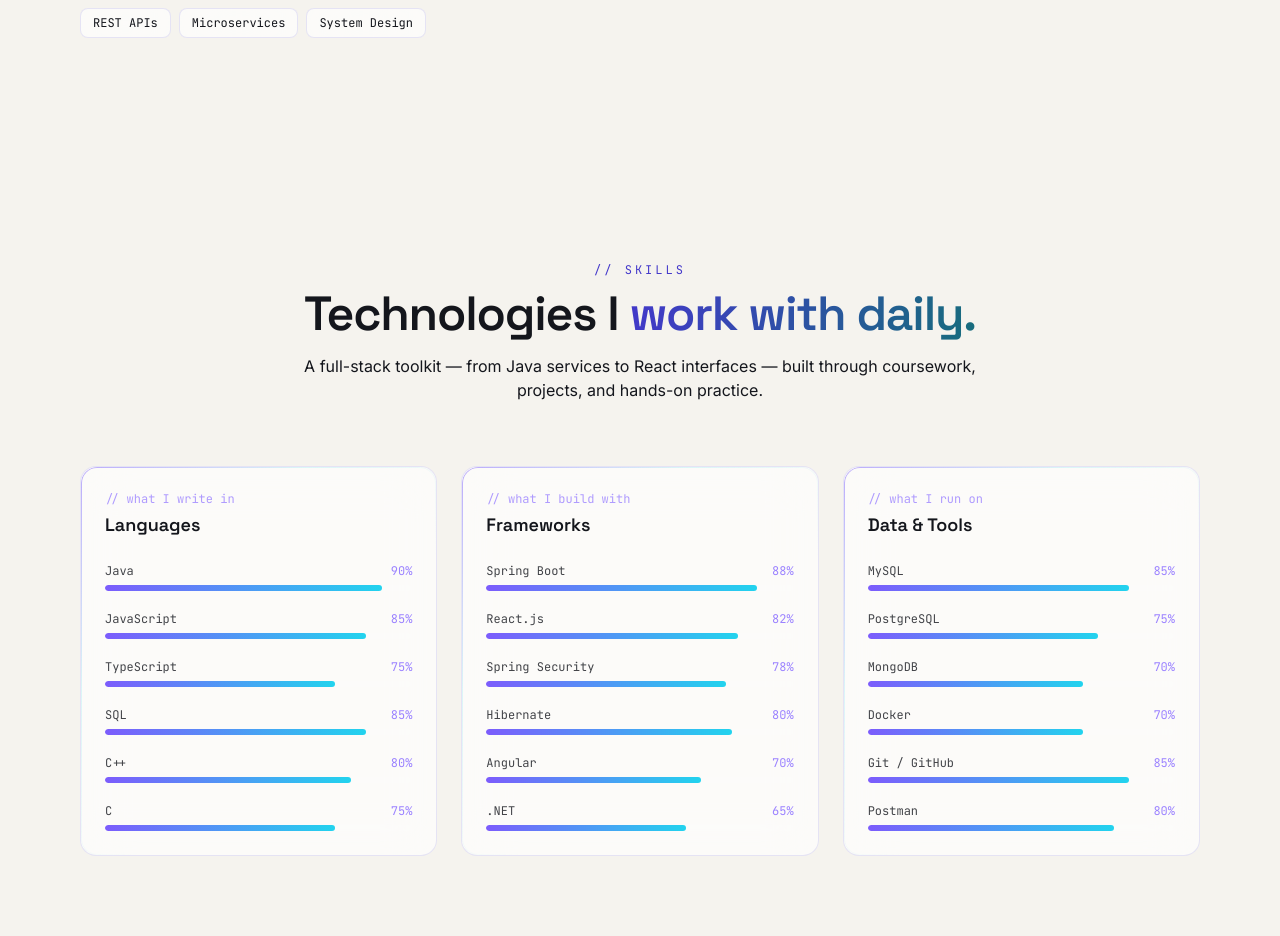
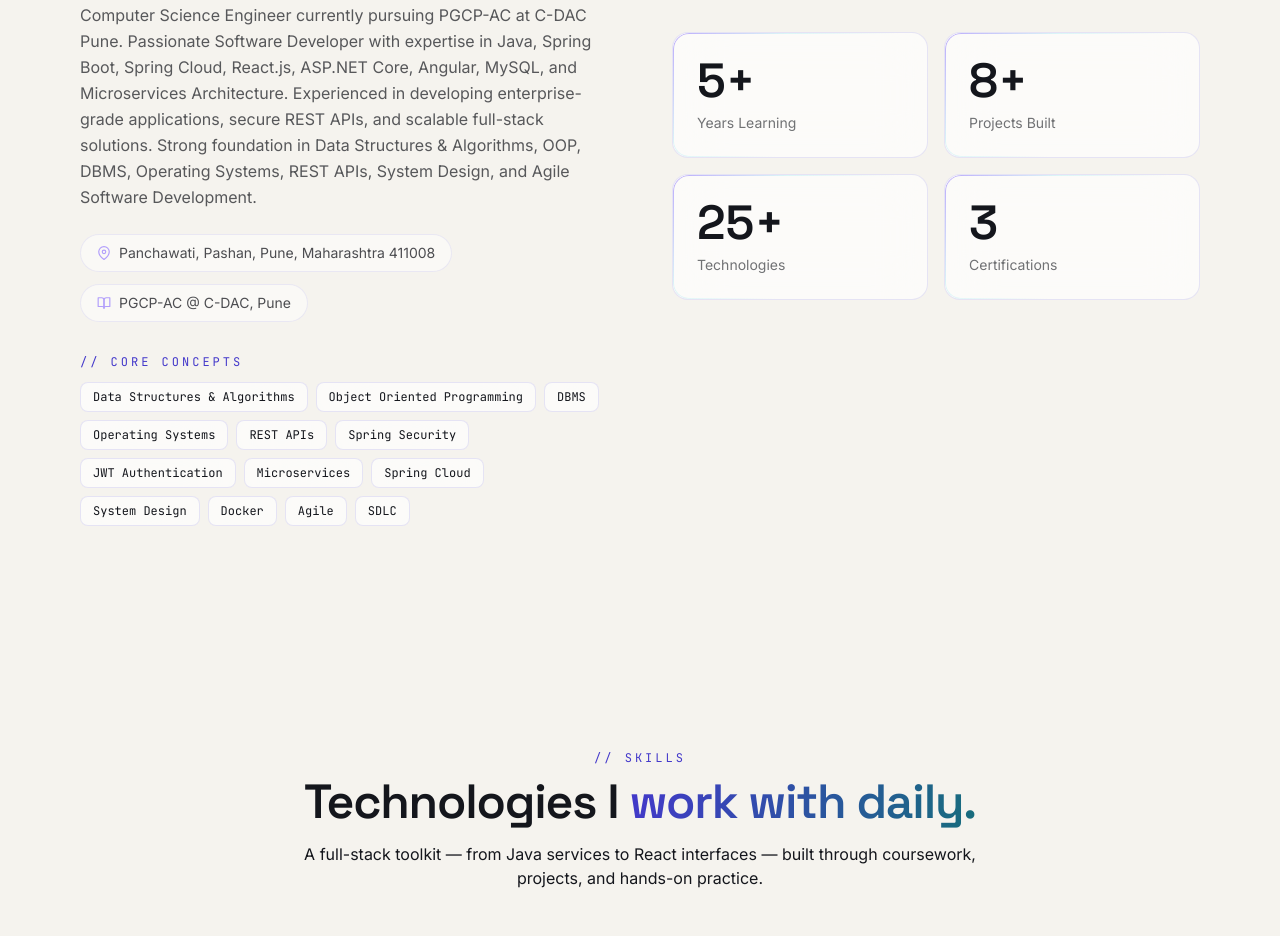
Before and after one commit to letscodeadii/Aditya_Singh_Portfolio, a React (Vite) app in the folder portfolio/: page / in a window 1280 px wide. Shown: the part 1536-2472 px from the top of the page. Built offline with nearby package versions, Linux system fonts and the light colour scheme.

Commit message:
Update resumeData.js

```diff
--- a/portfolio/src/data/resumeData.js
+++ b/portfolio/src/data/resumeData.js
@@ -1,134 +1,222 @@
 // ---------------------------------------------------------------------------
-// Single source of truth for all portfolio content, extracted from the
-// uploaded resume. Edit this file to update the site — no JSX changes needed.
+// Portfolio Data
+// Single source of truth for the portfolio.
+// Updated from latest resume.
 // ---------------------------------------------------------------------------
 
 export const profile = {
   name: "Aditya Singh",
   firstName: "Aditya",
-  role: "Full-Stack Developer",
-  tagline: "I build reliable software, end to end.",
+
+  role: "Software Developer | Full-Stack Java Developer",
+
+  tagline:
+    "Building scalable full-stack and microservices applications with Java, Spring Boot & React.",
+
   location: "Panchawati, Pashan, Pune, Maharashtra 411008",
+
   phone: "+91-6268073745",
+
   email: "letsmailadii@gmail.com",
+
   linkedin: "https://linkedin.com/in/adityaxsingh",
   linkedinLabel: "linkedin.com/in/adityaxsingh",
+
   github: "https://github.com/letscodeadii",
   githubLabel: "github.com/letscodeadii",
+
   summary:
-    "Computer Science Engineer with a Bachelor's degree in CSE (RGPV) and a current PGCP-AC candidate at C-DAC, Pune. Proficient in full-stack development with Java, Spring Boot, React, and MySQL. I build scalable applications with AI integration — including a 90% reduction in manual attendance tracking through face recognition. Strong foundation in DSA, OOPs, and DBMS with a habit of shipping clean, maintainable code.",
+    "Computer Science Engineer currently pursuing PGCP-AC at C-DAC Pune. Passionate Software Developer with expertise in Java, Spring Boot, Spring Cloud, React.js, ASP.NET Core, Angular, MySQL, and Microservices Architecture. Experienced in developing enterprise-grade applications, secure REST APIs, and scalable full-stack solutions. Strong foundation in Data Structures & Algorithms, OOP, DBMS, Operating Systems, REST APIs, System Design, and Agile Software Development.",
+
   resumeFile: "/Aditya_Singh_Resume.pdf",
 };
 
+// ---------------------------------------------------------------------------
+
 export const stats = [
-  { label: "Years Learning & Building", value: 4, suffix: "+" },
-  { label: "Projects Shipped", value: 6, suffix: "+" },
-  { label: "Core Technologies", value: 20, suffix: "+" },
-  { label: "Attendance Effort Cut", value: 90, suffix: "%" },
+  {
+    label: "Years Learning",
+    value: 5,
+    suffix: "+",
+  },
+  {
+    label: "Projects Built",
+    value: 8,
+    suffix: "+",
+  },
+  {
+    label: "Technologies",
+    value: 25,
+    suffix: "+",
+  },
+  {
+    label: "Certifications",
+    value: 3,
+    suffix: "",
+  },
 ];
+
+// ---------------------------------------------------------------------------
 
 export const skillGroups = [
   {
     title: "Languages",
-    comment: "// what I write in",
+    comment: "// programming languages",
+
     items: [
-      { name: "Java", level: 90 },
-      { name: "JavaScript", level: 85 },
-      { name: "TypeScript", level: 75 },
-      { name: "SQL", level: 85 },
-      { name: "C++", level: 80 },
-      { name: "C", level: 75 },
+      { name: "Java", level: 92 },
+      { name: "C#", level: 80 },
+      { name: "JavaScript", level: 86 },
+      { name: "TypeScript", level: 82 },
+      { name: "SQL", level: 88 },
+      { name: "C++", level: 82 },
+      { name: "C", level: 78 },
     ],
   },
+
   {
     title: "Frameworks",
-    comment: "// what I build with",
+    comment: "// backend & frontend",
+
     items: [
-      { name: "Spring Boot", level: 88 },
-      { name: "React.js", level: 82 },
-      { name: "Spring Security", level: 78 },
-      { name: "Hibernate", level: 80 },
-      { name: "Angular", level: 70 },
-      { name: ".NET", level: 65 },
+      { name: "Spring Boot", level: 90 },
+      { name: "Spring Cloud", level: 84 },
+      { name: "Spring Security", level: 85 },
+      { name: "Hibernate", level: 82 },
+      { name: "React.js", level: 85 },
+      { name: "Angular", level: 82 },
+      { name: "ASP.NET Core", level: 78 },
     ],
   },
+
   {
-    title: "Data & Tools",
-    comment: "// what I run on",
+    title: "Database & Tools",
+    comment: "// development tools",
+
     items: [
-      { name: "MySQL", level: 85 },
-      { name: "PostgreSQL", level: 75 },
-      { name: "MongoDB", level: 70 },
-      { name: "Docker", level: 70 },
-      { name: "Git / GitHub", level: 85 },
-      { name: "Postman", level: 80 },
+      { name: "MySQL", level: 88 },
+      { name: "PostgreSQL", level: 80 },
+      { name: "MongoDB", level: 74 },
+      { name: "Docker", level: 78 },
+      { name: "Git & GitHub", level: 90 },
+      { name: "Postman", level: 86 },
+      { name: "Maven", level: 84 },
     ],
   },
 ];
 
+// ---------------------------------------------------------------------------
+
 export const coreConcepts = [
-  "DSA",
-  "OOP",
+  "Data Structures & Algorithms",
+  "Object Oriented Programming",
   "DBMS",
   "Operating Systems",
+  "REST APIs",
+  "Spring Security",
+  "JWT Authentication",
+  "Microservices",
+  "Spring Cloud",
+  "System Design",
+  "Docker",
+  "Agile",
   "SDLC",
-  "Agile",
-  "REST APIs",
-  "Microservices",
-  "System Design",
 ];
+
+// ---------------------------------------------------------------------------
 
 export const experience = [
   {
     id: "cdac",
-    title: "PGCP-AC — Post Graduate Certificate Programme in Advanced Computing",
-    org: "Centre for Development of Advanced Computing (C-DAC), Pashan, Pune",
+
+    title:
+      "PGCP-AC — Post Graduate Certificate Programme in Advanced Computing",
+
+    org: "Centre for Development of Advanced Computing (C-DAC), Pune",
+
     start: "Feb 2026",
+
     end: "Present",
+
     points: [
-      "Pursuing an intensive 24-week full-time program in Advanced Computing with comprehensive training in full-stack development.",
-      "Acquiring expertise in Core Java, J2EE, Spring Boot, Hibernate, .NET, React, MySQL, and Data Structures & Algorithms.",
-      "Developing proficiency in OOPs, Database Management Systems, Operating Systems, and Web Technologies.",
-      "Engaging in hands-on projects and lab sessions to build industry-ready software development skills.",
-      "Part of C-DAC's Common Campus Placement Programme (CCPP) for recruitment opportunities.",
+      "Pursuing an intensive full-time Advanced Computing program focused on enterprise software development.",
+      "Hands-on experience with Java, Spring Boot, Spring Cloud, .NET, React, Angular, Docker, MySQL, and Microservices.",
+      "Building scalable enterprise applications through practical projects and lab sessions.",
+      "Strengthening problem-solving skills with Data Structures & Algorithms, OOP, DBMS, and Operating Systems.",
+      "Participating in C-DAC's Common Campus Placement Programme (CCPP).",
     ],
   },
 ];
 
+// ---------------------------------------------------------------------------
+
 export const projects = [
   {
-    id: "learniq",
+    id: "smart-college-erp",
+
     index: "01",
-    title: "LearnIQ",
-    subtitle: "Education Management System",
+
+    title: "Smart College ERP",
+
+    subtitle: "Microservices-Based College ERP",
+
     description:
-      "A full-stack education management system with role-based access for four user types, real-time notifications, and analytics dashboards.",
-    stack: ["Angular", "Spring Boot", "MySQL", "Hibernate"],
+      "Enterprise-grade College ERP built using Java Spring Boot Microservices architecture with Spring Cloud, Eureka Server, API Gateway, React.js, and MySQL.",
+
+    stack: [
+      "Java 17",
+      "Spring Boot",
+      "Spring Cloud",
+      "React.js",
+      "MySQL",
+      "Docker",
+    ],
+
     points: [
-      "Architected role-based access control for 4 user roles: Admin, Teacher, Student, Parent.",
-      "Optimized complex database queries with Hibernate, achieving 25% faster response time.",
-      "Designed and delivered 10+ modules, including real-time notifications, a parent portal, and analytics dashboards.",
-      "Followed MVC architecture and Agile methodology across 2-week sprint cycles.",
+      "Developed a full-stack microservices-based College ERP application for academic and administrative management.",
+      "Built secure REST APIs using Java 17, Spring Boot, Spring Security, JWT Authentication, and MySQL.",
+      "Implemented Eureka Server and API Gateway for service discovery and request routing.",
+      "Developed React.js dashboards with role-based authentication for Admin, Faculty, Student, and Parent users.",
+      "Containerized all services using Docker Compose and managed builds using Maven.",
     ],
+
+    accent: "cyan",
+  },
+
+  {
+    id: "cartverse",
+
+    index: "02",
+
+    title: "CartVerse",
+
+    subtitle: "Enterprise E-Commerce Platform",
+
+    description:
+      "Full-stack enterprise e-commerce application featuring secure authentication, online payments, clean architecture, and high-performance caching.",
+
+    stack: [
+      "Angular",
+      "ASP.NET Core",
+      "Entity Framework Core",
+      "SQL Server",
+      "Stripe",
+      "Azure Redis",
+    ],
+
+    points: [
+      "Developed secure REST APIs using ASP.NET Core Web API and Entity Framework Core.",
+      "Implemented JWT Authentication and ASP.NET Identity for secure user management.",
+      "Applied Repository, Unit of Work, and Specification design patterns.",
+      "Developed a responsive Angular frontend using RxJS, Reactive Forms, and Bootstrap 5.",
+      "Integrated Stripe Payment Gateway and Azure Redis Cache for improved performance.",
+    ],
+
     accent: "violet",
   },
-  {
-    id: "smart-erp",
-    index: "02",
-    title: "Smart College ERP",
-    subtitle: "Face Recognition Attendance",
-    description:
-      "An AI-powered college ERP with a 3-tier architecture that automates attendance using computer vision, cutting manual effort by 90%.",
-    stack: ["Spring Boot", "React", "MySQL", "JavaCV"],
-    points: [
-      "Engineered a 3-tier architecture: React front end, Spring Boot services, MySQL storage.",
-      "Integrated JavaCV/OpenCV with the LBPH algorithm — a 90% reduction in manual attendance effort.",
-      "Implemented secure JWT authentication with role-based dashboards for 3 user roles.",
-      "Built RESTful APIs for attendance tracking, marks management, and automated reporting.",
-    ],
-    accent: "cyan",
-  },
 ];
+
+// ---------------------------------------------------------------------------
 
 export const certifications = [
   {
@@ -136,56 +224,112 @@ export const certifications = [
     issuer: "Udemy",
     note: "Beginner to Master",
   },
+
   {
     title: "C++ Programming",
     issuer: "Udemy",
-    note: "Beginner to Advanced — Deep Dive in C++",
+    note: "Beginner to Advanced",
   },
+
   {
-    title: "Full Stack Java Dev",
+    title: "Full Stack Java Development",
     issuer: "Udemy",
-    note: "Java, JSP, Spring Boot, JS, React",
+    note: "Java • JSP • Spring Boot • JavaScript • React",
   },
 ];
 
+// ---------------------------------------------------------------------------
+
 export const education = [
   {
-    degree: "B.Tech — Computer Science and Engineering",
+    degree:
+      "Post Graduate Certificate Programme in Advanced Computing (PGCP-AC)",
+
+    school: "Centre for Development of Advanced Computing (C-DAC ACTS), Pune",
+
+    start: "Feb 2026",
+
+    end: "Present",
+
+    score: "Pursuing",
+  },
+
+  {
+    degree: "Bachelor of Technology (B.Tech) — Computer Science & Engineering",
+
     school: "Technocrats Institute of Technology, Bhopal (RGPV)",
+
     start: "2022",
+
     end: "2025",
+
     score: "77.8%",
   },
+
   {
-    degree: "Diploma — Computer Science and Engineering",
-    school: "Sardar Vallabhbhai Patel Polytechnic College, Bhopal (RGPV)",
+    degree: "Diploma — Computer Science & Engineering",
+
+    school:
+      "Sardar Vallabhbhai Patel Polytechnic College, Bhopal (RGPV)",
+
     start: "2019",
+
     end: "2022",
+
     score: "81.1%",
   },
+
   {
-    degree: "Higher Secondary Education (Class X)",
+    degree: "Secondary Education (Class X)",
+
     school: "D.A.V. Sr. Sec. Public School, Nigahi (CBSE)",
+
     start: "2017",
+
     end: "2018",
+
     score: "62.8%",
   },
 ];
+
+// ---------------------------------------------------------------------------
 
 export const achievements = [
   {
     title: "Chess Champion",
     detail: "Winner of the School-level Chess Championship.",
   },
+
   {
     title: "Top Performer",
-    detail: "Selected among top diploma students for specialized workshops.",
+    detail: "Selected among top Diploma students for specialized workshops.",
   },
+
   {
     title: "Academic Excellence",
     detail: "Secured 81.1% in Diploma (RGPV).",
   },
 ];
+
+// ---------------------------------------------------------------------------
+
+export const highlights = [
+  "Java Backend Development",
+  "Spring Boot",
+  "Spring Cloud",
+  "Microservices",
+  "REST API Development",
+  "JWT Authentication",
+  "React.js",
+  "Angular",
+  "ASP.NET Core",
+  "Docker",
+  "Git & GitHub",
+  "SQL & NoSQL Databases",
+  "System Design",
+];
+
+// ---------------------------------------------------------------------------
 
 export const navLinks = [
   { label: "Home", href: "#home" },
@@ -193,12 +337,34 @@ export const navLinks = [
   { label: "Skills", href: "#skills" },
   { label: "Projects", href: "#projects" },
   { label: "Experience", href: "#experience" },
+  { label: "Education", href: "#education" },
   { label: "Contact", href: "#contact" },
 ];
 
+// ---------------------------------------------------------------------------
+
 export const socials = [
-  { label: "GitHub", href: profile.github, icon: "github" },
-  { label: "LinkedIn", href: profile.linkedin, icon: "linkedin" },
-  { label: "Email", href: `mailto:${profile.email}`, icon: "mail" },
-  { label: "Phone", href: `tel:${profile.phone}`, icon: "phone" },
+  {
+    label: "GitHub",
+    href: profile.github,
+    icon: "github",
+  },
+
+  {
+    label: "LinkedIn",
+    href: profile.linkedin,
+    icon: "linkedin",
+  },
+
+  {
+    label: "Email",
+    href: `mailto:${profile.email}`,
+    icon: "mail",
+  },
+
+  {
+    label: "Phone",
+    href: `tel:${profile.phone}`,
+    icon: "phone",
+  },
 ];
```
